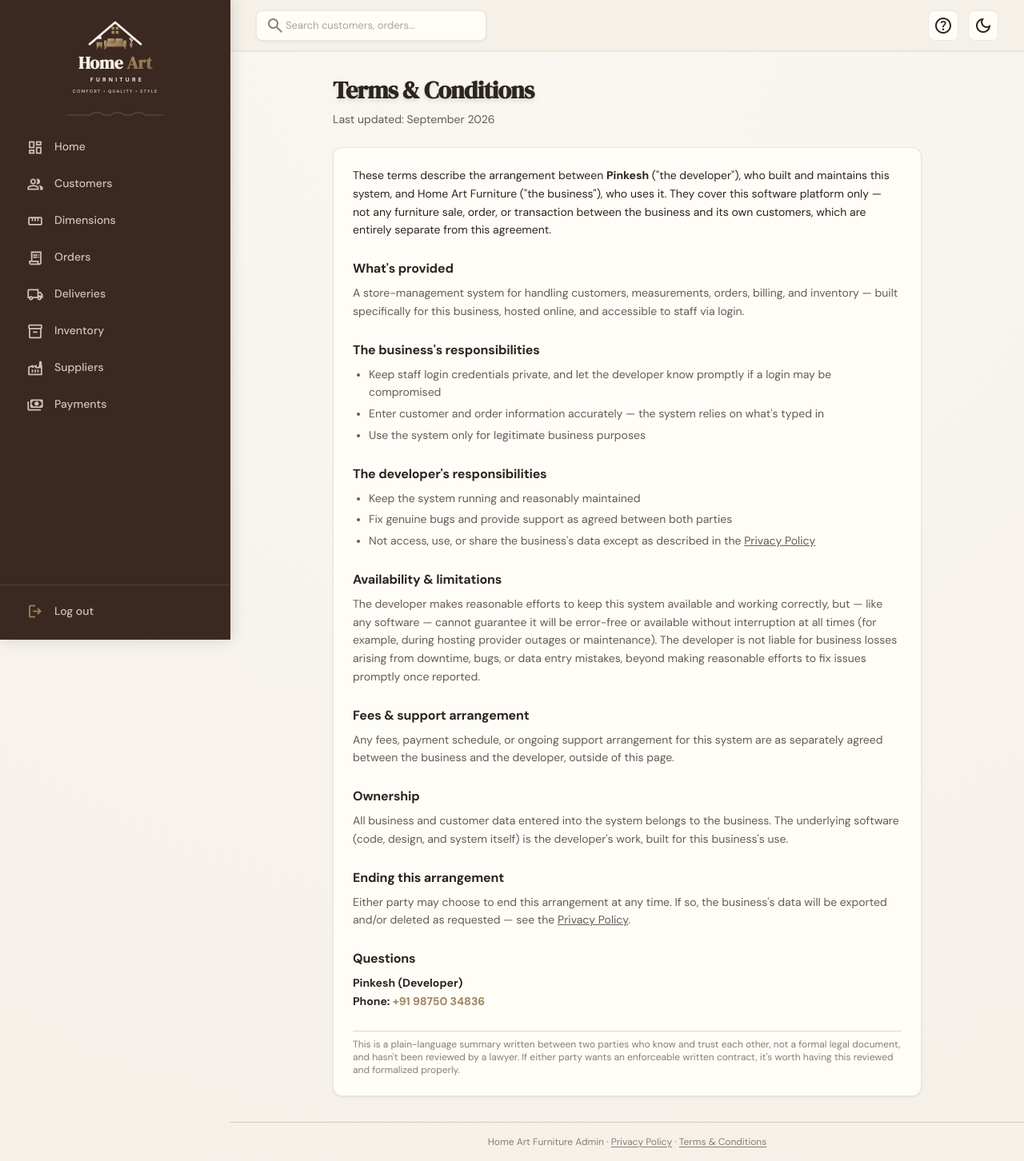
After one commit to Pinkesh2905/HomeArtFurniture, a Django app: page /terms-conditions/ in a window 1280 px wide. The commit adds this page. Shown: the whole page at 80% size. Run offline with Django 5.2, Linux system fonts and the light colour scheme; some web fonts are replaced.

Commit message:
Add developer-to-owner Privacy Policy and Terms & Conditions; fix store address
Added two footer-linked pages addressed to the store owner as the
client of this platform (not to the furniture-buying customers, who
never interact with this system directly):

- Privacy Policy: what business/customer data this system stores, who
  can access it (the owner's staff, plus the developer for support),
  where it's hosted (Supabase/Render), and what happens to the data if
  the business stops using the system.
- Terms & Conditions: what's provided, each party's responsibilities,
  an honest availability/liability disclaimer, and a note that fees/
  support arrangements are agreed separately rather than invented here.

Both are explicit that they're a plain-language summary between two
parties, not a lawyer-reviewed legal document.

Also corrected the store's printed address on the invoice (used by
both the staff print view and the public customer-facing invoice
link) from a leftover placeholder address to the real one: Masjid Abu
Bakr Rd, Raja Mohalla, Fatehpur, Borsad, Gujarat 388540.

Rebuilt static/core/css/tailwind.css via `npm run build:css` to
include the list-disc utility used on the new pages - build.sh does
not run this build step during deploy, so the compiled CSS has to be
committed whenever a template introduces a Tailwind class that wasn't
already in use elsewhere in the app.

Co-Authored-By: Claude Sonnet 5 <noreply@anthropic.com>

```diff
--- a/core/templates/core/base.html
+++ b/core/templates/core/base.html
@@ -1278,6 +1278,11 @@
             {% block content %}
             {% endblock %}
         </div>
+
+        <!-- Footer -->
+        <footer class="px-4 lg:px-8 py-4 text-center text-xs text-theme-muted border-t border-theme-input mt-auto">
+            Home Art Furniture Admin &middot; <a href="{% url 'privacy_policy' %}" class="hover:text-secondary underline underline-offset-2">Privacy Policy</a> &middot; <a href="{% url 'terms_conditions' %}" class="hover:text-secondary underline underline-offset-2">Terms &amp; Conditions</a>
+        </footer>
     </main>
 
     <svg id="haf-goo-svg" style="display:none;">
--- a/core/templates/core/help.html
+++ b/core/templates/core/help.html
@@ -444,8 +444,8 @@
     </div>
 
     <div class="glass-panel p-5 mt-6 text-center">
-        <p class="text-sm text-theme-secondary help-lang-en">Still stuck? Contact whoever set up this app for you for further help.</p>
-        <p class="text-sm text-theme-secondary help-lang-gu">હજુ પણ અટવાયા છો? વધુ મદદ માટે જેણે તમારા માટે આ એપ બનાવી છે તેનો સંપર્ક કરો.</p>
+        <p class="text-sm text-theme-secondary help-lang-en">Still stuck? This app was set up by <b class="text-theme-primary">Pinkesh</b> — call <a href="tel:+919875034836" class="text-secondary font-bold hover:underline">98750 34836</a> for further help.</p>
+        <p class="text-sm text-theme-secondary help-lang-gu">હજુ પણ અટવાયા છો? આ એપ <b class="text-theme-primary">Pinkesh</b> એ બનાવી છે — વધુ મદદ માટે <a href="tel:+919875034836" class="text-secondary font-bold hover:underline">98750 34836</a> પર કૉલ કરો.</p>
     </div>
 
 </div>
--- /dev/null
+++ b/core/templates/core/terms_conditions.html
@@ -0,0 +1,76 @@
+{% extends 'core/base.html' %}
+
+{% block title %}Terms &amp; Conditions | Home Art Furniture Admin{% endblock %}
+
+{% block content %}
+<div class="p-4 sm:p-8 max-w-[800px] mx-auto w-full">
+
+    <div class="mb-6">
+        <h2 class="font-h2 text-2xl sm:text-3xl font-semibold text-theme-primary mb-1 sm:mb-2 drop-shadow-md">Terms &amp; Conditions</h2>
+        <p class="text-theme-secondary text-sm">Last updated: September 2026</p>
+    </div>
+
+    <div class="glass-panel p-5 sm:p-6 space-y-6 text-sm leading-relaxed text-theme-primary">
+
+        <p>
+            These terms describe the arrangement between <b>Pinkesh</b> ("the developer"), who built
+            and maintains this system, and Home Art Furniture ("the business"), who uses it. They
+            cover this software platform only — not any furniture sale, order, or transaction between
+            the business and its own customers, which are entirely separate from this agreement.
+        </p>
+
+        <div>
+            <h3 class="font-h3 text-base text-theme-primary mb-2">What's provided</h3>
+            <p class="text-theme-secondary">A store-management system for handling customers, measurements, orders, billing, and inventory — built specifically for this business, hosted online, and accessible to staff via login.</p>
+        </div>
+
+        <div>
+            <h3 class="font-h3 text-base text-theme-primary mb-2">The business's responsibilities</h3>
+            <ul class="list-disc pl-5 space-y-1 text-theme-secondary">
+                <li>Keep staff login credentials private, and let the developer know promptly if a login may be compromised</li>
+                <li>Enter customer and order information accurately — the system relies on what's typed in</li>
+                <li>Use the system only for legitimate business purposes</li>
+            </ul>
+        </div>
+
+        <div>
+            <h3 class="font-h3 text-base text-theme-primary mb-2">The developer's responsibilities</h3>
+            <ul class="list-disc pl-5 space-y-1 text-theme-secondary">
+                <li>Keep the system running and reasonably maintained</li>
+                <li>Fix genuine bugs and provide support as agreed between both parties</li>
+                <li>Not access, use, or share the business's data except as described in the <a href="{% url 'privacy_policy' %}" class="underline hover:text-secondary">Privacy Policy</a></li>
+            </ul>
+        </div>
+
+        <div>
+            <h3 class="font-h3 text-base text-theme-primary mb-2">Availability &amp; limitations</h3>
+            <p class="text-theme-secondary">The developer makes reasonable efforts to keep this system available and working correctly, but — like any software — cannot guarantee it will be error-free or available without interruption at all times (for example, during hosting provider outages or maintenance). The developer is not liable for business losses arising from downtime, bugs, or data entry mistakes, beyond making reasonable efforts to fix issues promptly once reported.</p>
+        </div>
+
+        <div>
+            <h3 class="font-h3 text-base text-theme-primary mb-2">Fees &amp; support arrangement</h3>
+            <p class="text-theme-secondary">Any fees, payment schedule, or ongoing support arrangement for this system are as separately agreed between the business and the developer, outside of this page.</p>
+        </div>
+
+        <div>
+            <h3 class="font-h3 text-base text-theme-primary mb-2">Ownership</h3>
+            <p class="text-theme-secondary">All business and customer data entered into the system belongs to the business. The underlying software (code, design, and system itself) is the developer's work, built for this business's use.</p>
+        </div>
+
+        <div>
+            <h3 class="font-h3 text-base text-theme-primary mb-2">Ending this arrangement</h3>
+            <p class="text-theme-secondary">Either party may choose to end this arrangement at any time. If so, the business's data will be exported and/or deleted as requested — see the <a href="{% url 'privacy_policy' %}" class="underline hover:text-secondary">Privacy Policy</a>.</p>
+        </div>
+
+        <div>
+            <h3 class="font-h3 text-base text-theme-primary mb-2">Questions</h3>
+            <p class="mt-2 font-bold text-theme-primary">Pinkesh (Developer)<br>Phone: <a href="tel:+919875034836" class="text-secondary hover:underline">+91 98750 34836</a></p>
+        </div>
+
+        <p class="text-xs text-theme-muted pt-2 border-t border-theme-input">
+            This is a plain-language summary written between two parties who know and trust each other, not a formal legal document, and hasn't been reviewed by a lawyer. If either party wants an enforceable written contract, it's worth having this reviewed and formalized properly.
+        </p>
+
+    </div>
+</div>
+{% endblock %}
--- a/core/urls.py
+++ b/core/urls.py
@@ -5,6 +5,8 @@ urlpatterns = [
     path('', views.dashboard, name='dashboard'),
     path('search/', views.global_search, name='global_search'),
     path('help/', views.help_center, name='help_center'),
+    path('privacy-policy/', views.privacy_policy, name='privacy_policy'),
+    path('terms-conditions/', views.terms_conditions, name='terms_conditions'),
     path('healthz/', views.healthz, name='healthz'),
     path('ping/', views.healthz, name='ping'),
 ]
--- a/core/views.py
+++ b/core/views.py
@@ -250,6 +250,14 @@ def help_center(request):
     return render(request, 'core/help.html')
 
 
+def privacy_policy(request):
+    return render(request, 'core/privacy_policy.html')
+
+
+def terms_conditions(request):
+    return render(request, 'core/terms_conditions.html')
+
+
 def healthz(request):
     """Ultra-lightweight ping endpoint for uptime monitors and keep-alive cron jobs."""
     return HttpResponse("OK", content_type="text/plain")
--- a/orders/templates/orders/invoice_bill_partial.html
+++ b/orders/templates/orders/invoice_bill_partial.html
@@ -141,8 +141,8 @@
             <h1>Home Art Furniture</h1>
             <div class="subtitle">Premium Home &amp; Office Furniture</div>
             <div class="subtitle" style="margin-top: 8px;">
-                Opp. Kalyan Baug, Station Road<br>
-                Borsad, Anand, Gujarat - 388540<br>
+                Masjid Abu Bakr Rd, Raja Mohalla, Fatehpur<br>
+                Borsad, Gujarat - 388540<br>
                 <strong>Ph: +91 98750 34836</strong>
             </div>
         </div>
```
Also changed, not shown: core/templates/core/privacy_policy.html (added, +70 -0 lines), static/core/css/tailwind.css.
